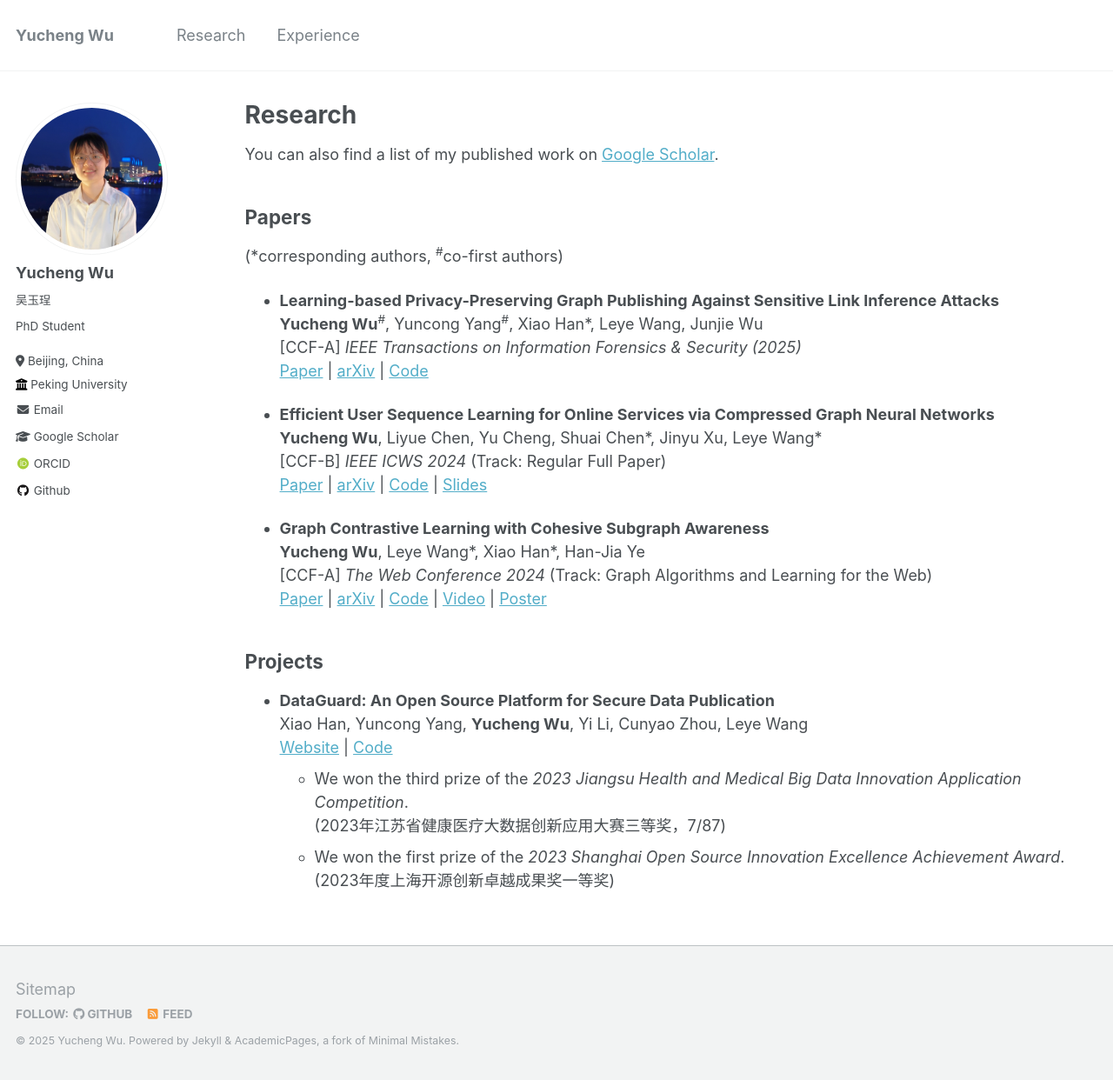
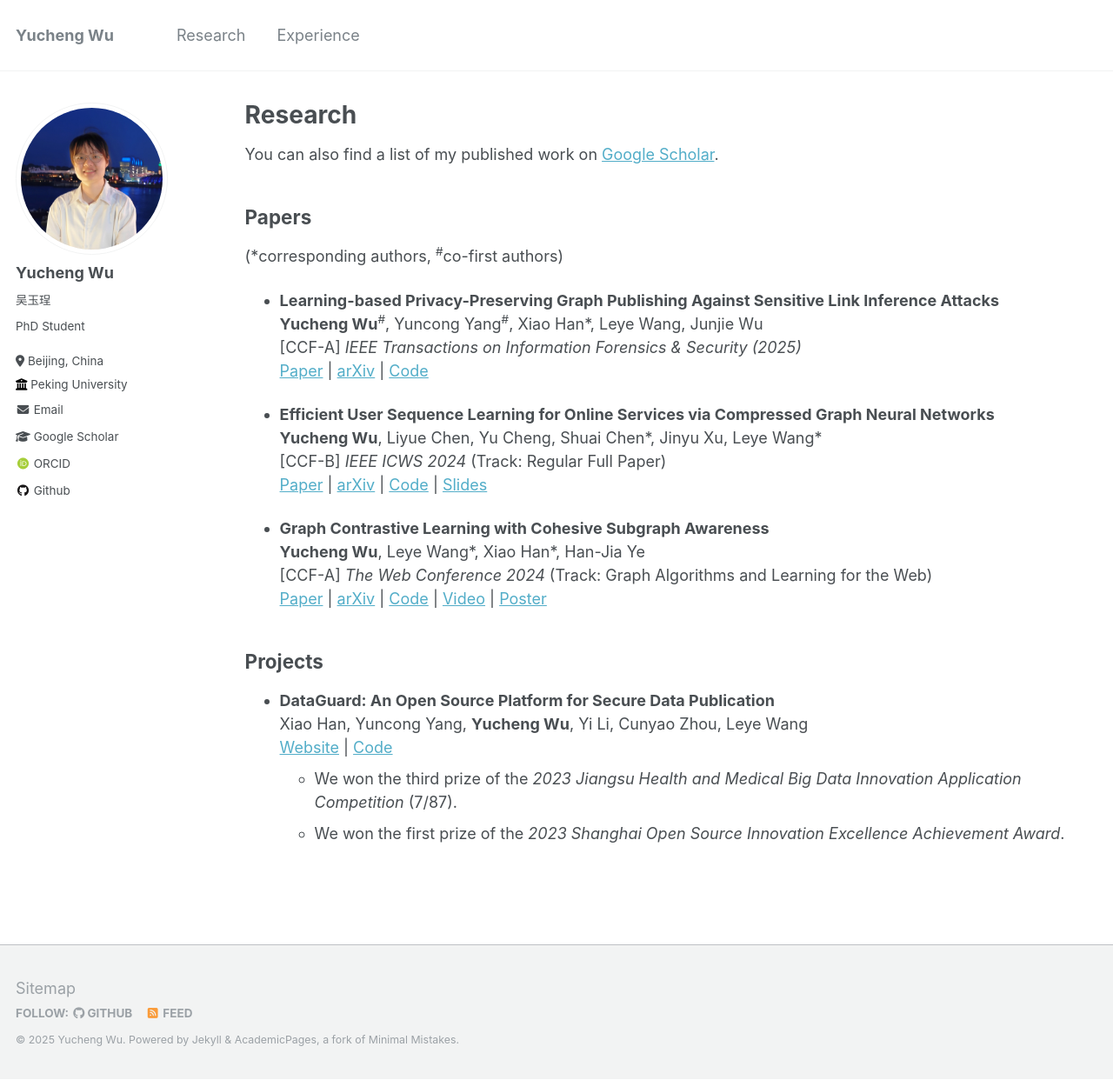
Before and after one commit to wuyucheng2002/wuyucheng2002.github.io, a Jekyll site: the page built from _pages/research.md, in a window 1280 px wide and 1242 px high. Shown: the whole window at 87% size. Built offline with Jekyll 4.4.1, drawn with Linux system fonts in a browser that asks for light colours; some web fonts are replaced.

Commit message:
Update research.md

```diff
--- a/_pages/research.md
+++ b/_pages/research.md
@@ -42,7 +42,5 @@ You can also find a list of my published work on <a href="https://scholar.google
   Xiao Han, Yuncong Yang, <b>Yucheng Wu</b>, Yi Li, Cunyao Zhou, Leye Wang <br/>
   <a href="http://120.27.122.126/index.php" target="_blank">Website</a> |
   <a href="https://github.com/wuyucheng2002/DataGuard" target="_blank">Code</a> <br/>
-  * We won the third prize of the *2023 Jiangsu Health and Medical Big Data Innovation Application Competition*.<br/>
-     (2023年江苏省健康医疗大数据创新应用大赛三等奖，7/87)<br/>
+  * We won the third prize of the *2023 Jiangsu Health and Medical Big Data Innovation Application Competition* (7/87).<br/>
   * We won the first prize of the *2023 Shanghai Open Source Innovation Excellence Achievement Award*.<br/>
-     (2023年度上海开源创新卓越成果奖一等奖)
```
